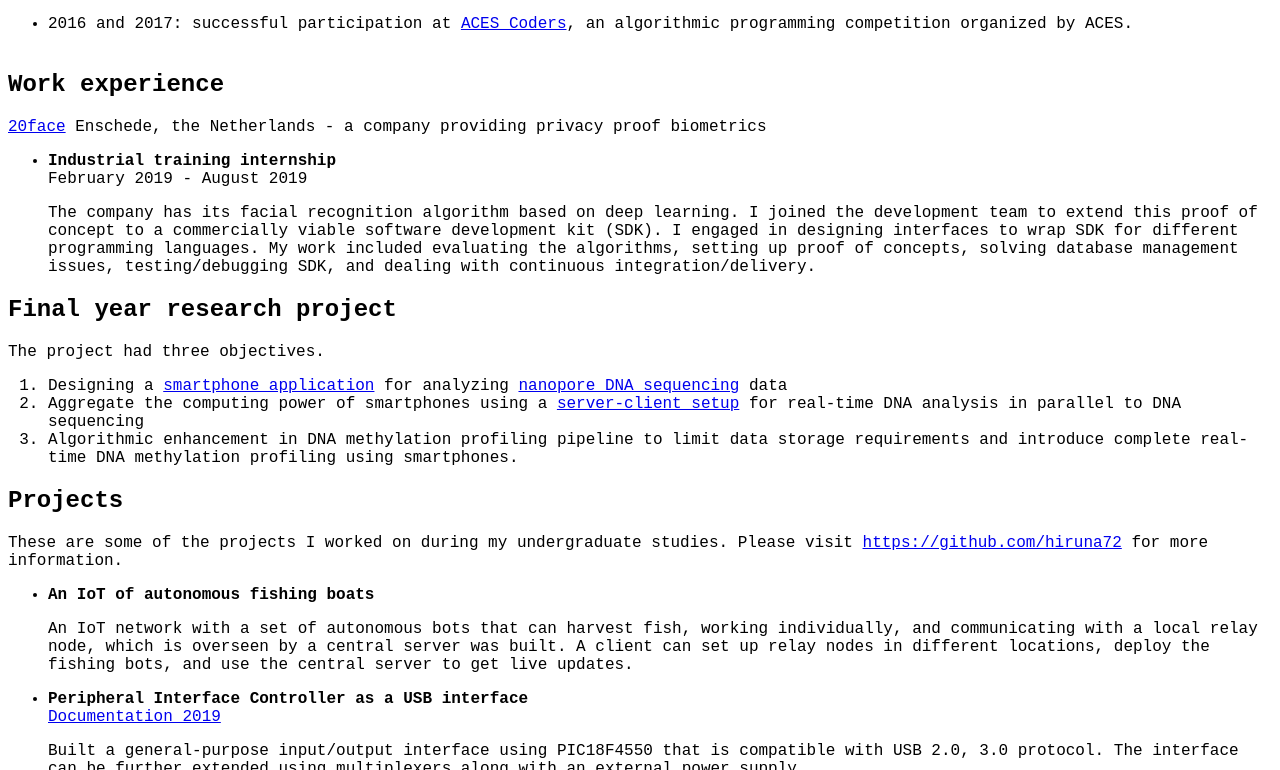
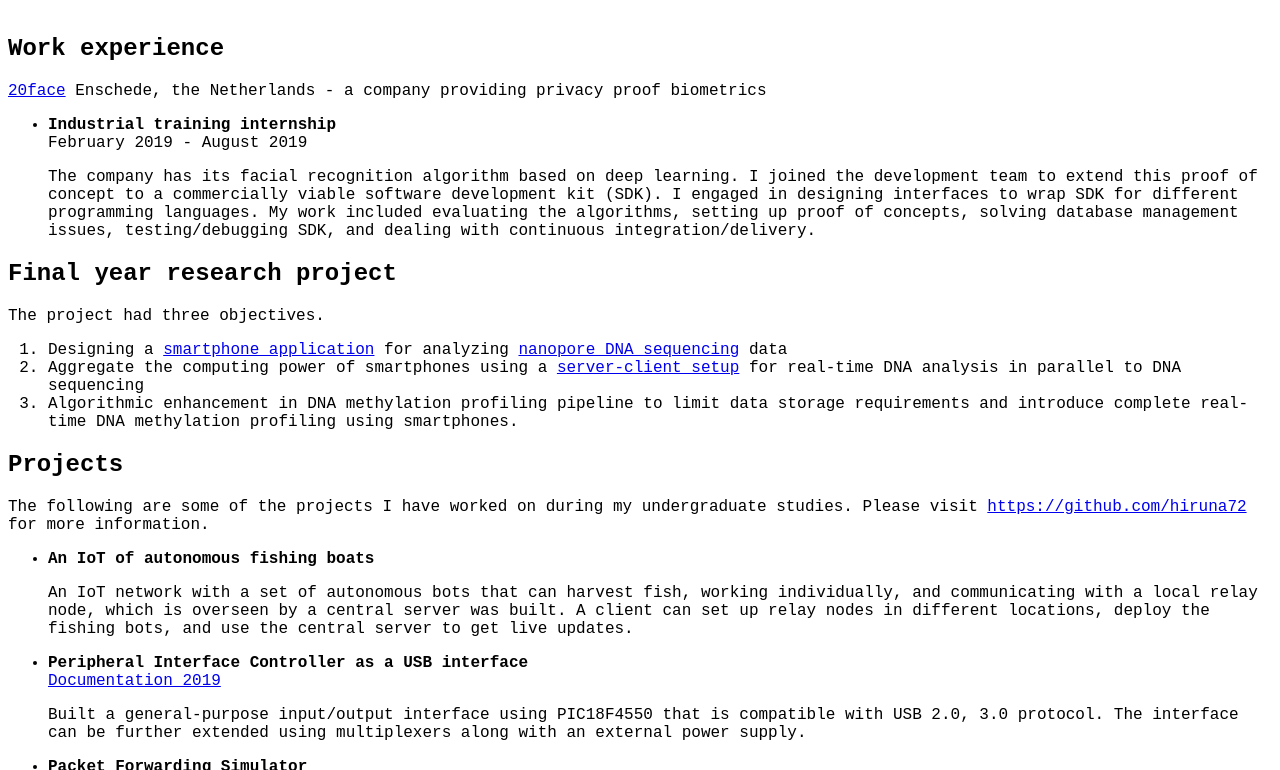
Before and after one commit to hiruna72/hiruna, a plain HTML site: page index.html in a window 1280 px wide. Shown: the part 1391-2161 px from the top of the page. Drawn offline with Linux system fonts and the light colour scheme.

Commit message:
Add files via upload

```diff
--- a/index.html
+++ b/index.html
@@ -15,7 +15,7 @@
 <h1>Hiruna Samarakoon</h1>
 <a href="mailto:hirunas@eng.pdn.ac.lk">hirunas@eng.pdn.ac.lk</a>
 <!-- <li>I am <a href="https://github.com/hiruna72" target="_blank" >hiruna72</a> on GitHub.</li> -->
-<li>Uninversity of Peradeniya, Peradeniya 20400, Sri Lanka</li>
+Uninversity of Peradeniya, Peradeniya 20400, Sri Lanka
 <a href="https://github.com/hiruna72/hiruna/blob/master/CV_Hiruna%20Samarakoon.pdf">Download my resume</a>
 <h2>Contents:</h2>
 <ul>
@@ -86,7 +86,7 @@
 
 <h2><a name="projects">Projects</a></h2>
 
-<p>These are some of the projects I worked on during my undergraduate studies. Please visit <a href="https://github.com/hiruna72" target="_blank"> https://github.com/hiruna72</a> for more information.</p>
+<p>The following are some of the projects I have worked on during my undergraduate studies. Please visit <a href="https://github.com/hiruna72" target="_blank"> https://github.com/hiruna72</a> for more information.</p>
 <ul>
 	<li>
 		<b>An IoT of autonomous fishing boats</b><br>
```
